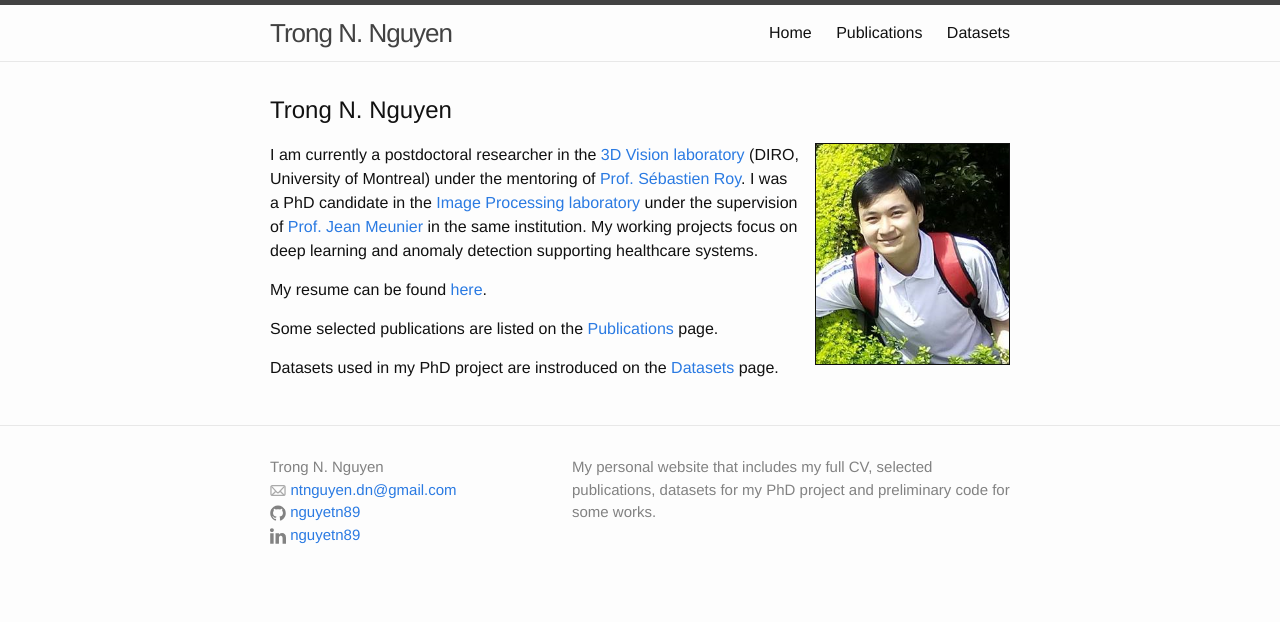
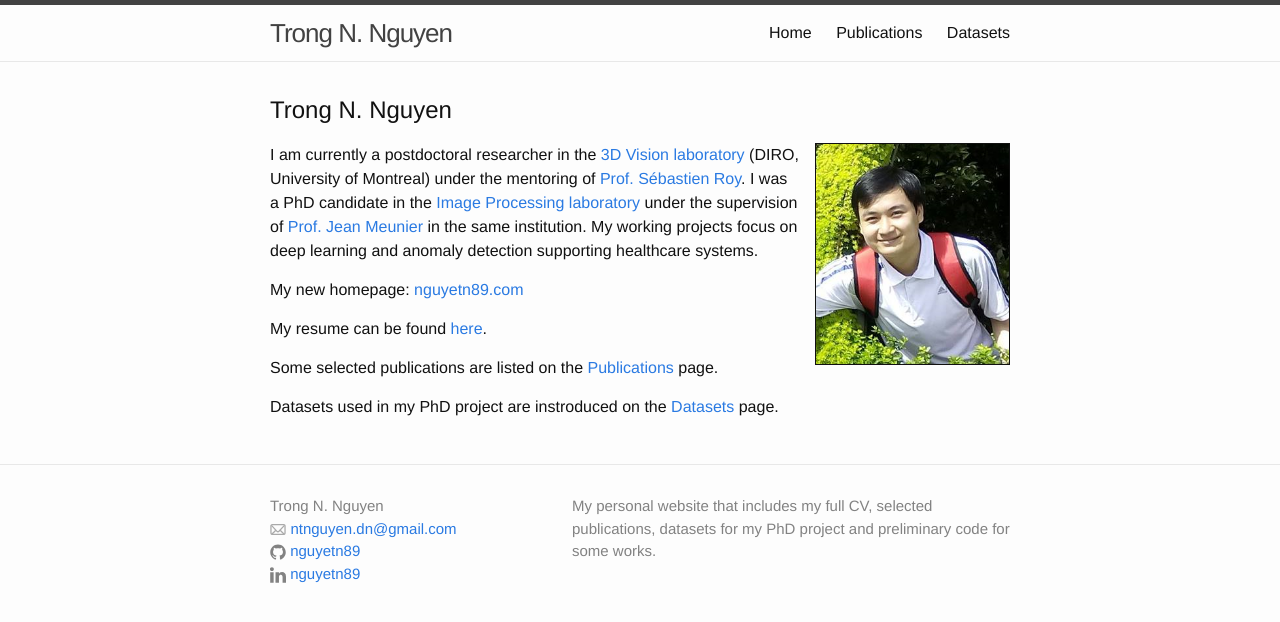
Before and after one commit to nguyetn89/nguyetn89.github.io, a Jekyll site: the page built from index.md, in a window 1280 px wide. Shown: the top 622 px of the page. Built offline with Jekyll 4.4.1, drawn with Linux system fonts in a browser that asks for light colours.

Commit message:
Update new homepage

```diff
--- a/index.md
+++ b/index.md
@@ -12,7 +12,9 @@ weight: 1
 
 I am currently a postdoctoral researcher in the [3D Vision laboratory](https://v3d.openum.ca/) (DIRO, University of Montreal) under the mentoring of [Prof. Sébastien Roy](https://diro.umontreal.ca/repertoire-departement/professeurs/professeur/in/in14484/sg/S%C3%A9bastien%20Roy/). I was a PhD candidate in the [Image Processing laboratory](http://www.iro.umontreal.ca/~labimage/) under the supervision of [Prof. Jean Meunier](https://diro.umontreal.ca/english/departement-directory/visiting-scholarsadjunct-professors/professor/in/in13785/sg/Jean%20Meunier/) in the same institution. My working projects focus on deep learning and anomaly detection supporting healthcare systems.
 
-My resume can be found [here](/assets/Nguyen_CV.pdf).
+#### My new homepage: [nguyetn89.com](https://www.nguyetn89.com)
+
+My resume can be found [here](/assets/Nguyen_resume_04Aug.pdf).
 
 Some selected publications are listed on the [Publications](/publications.html) page.
 
```
